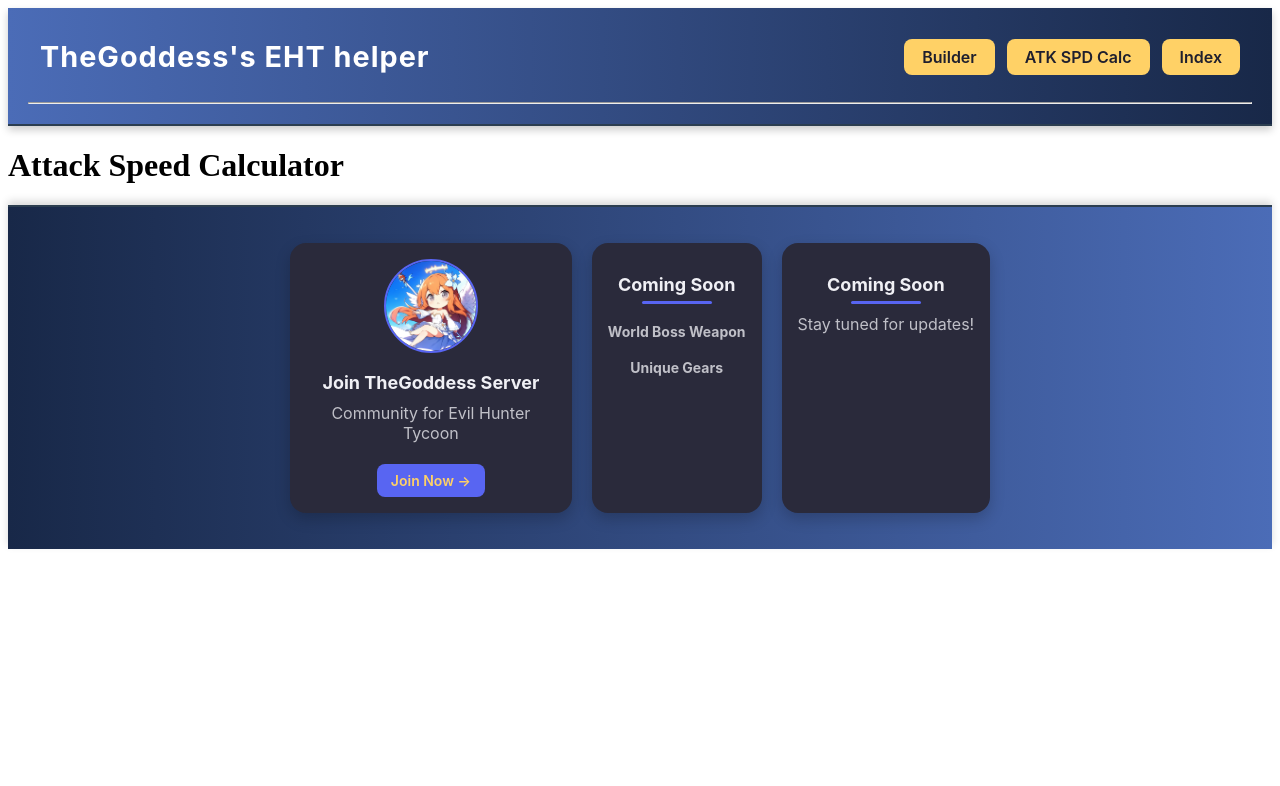
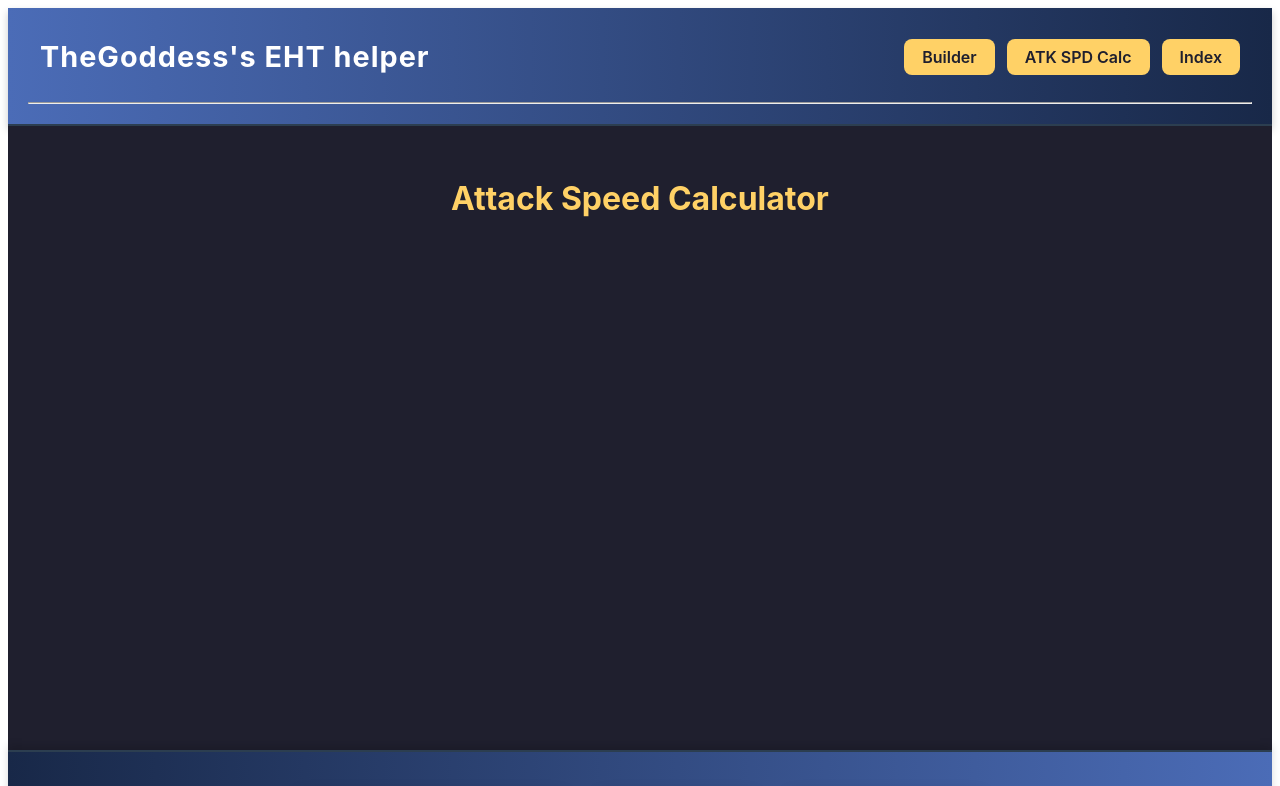
Before and after one commit to bestthai/eht-website, a React (Vite) app: page /atkspd in a window 1280 px wide. Shown: the top 786 px of the page. Built offline with nearby package versions, Linux system fonts and the light colour scheme.

Commit message:
atk spd change

```diff
--- a/src/index.css
+++ b/src/index.css
@@ -474,3 +474,25 @@
 .card-link:hover {
     background-color: #4752c4;
 }
+
+/* ======================================================== */
+
+.atkspd-calc-container {
+    min-height: 70vh;           /* same as HunterBuilder */
+    background-color: #1f1f2e;  /* same as Stat/HunterBuilder background */
+    padding: 2rem;
+    font-family: 'Inter', sans-serif;
+    color: #f0f0f5;
+    display: flex;
+    flex-direction: column;
+    align-items: center;
+    justify-content: flex-start;
+}
+
+.atkspd-calc-title {
+    font-size: 2rem;
+    font-weight: 700;
+    margin-bottom: 1.5rem;
+    color: #ffd166;            /* match Stat heading */
+    text-align: center;
+}
```
